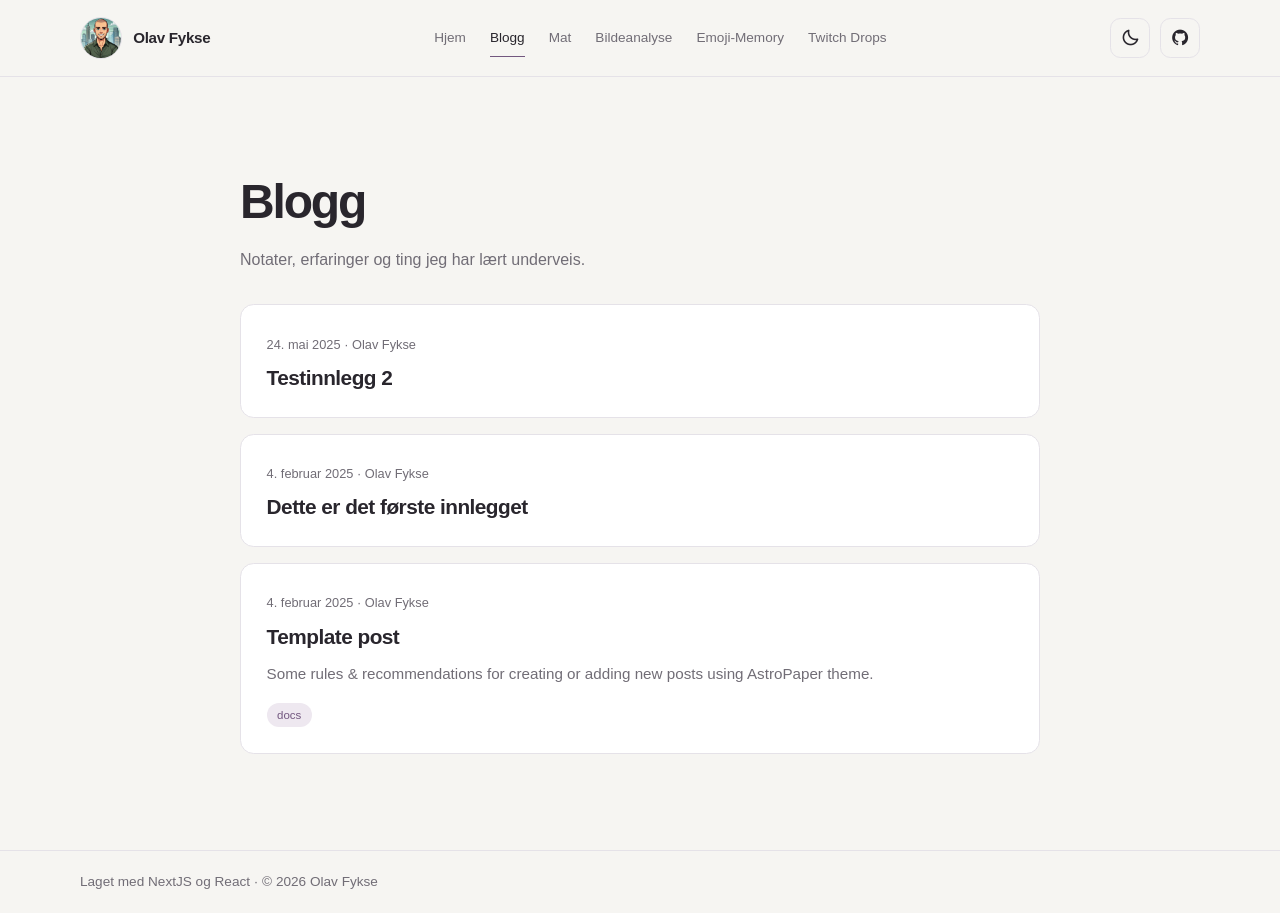
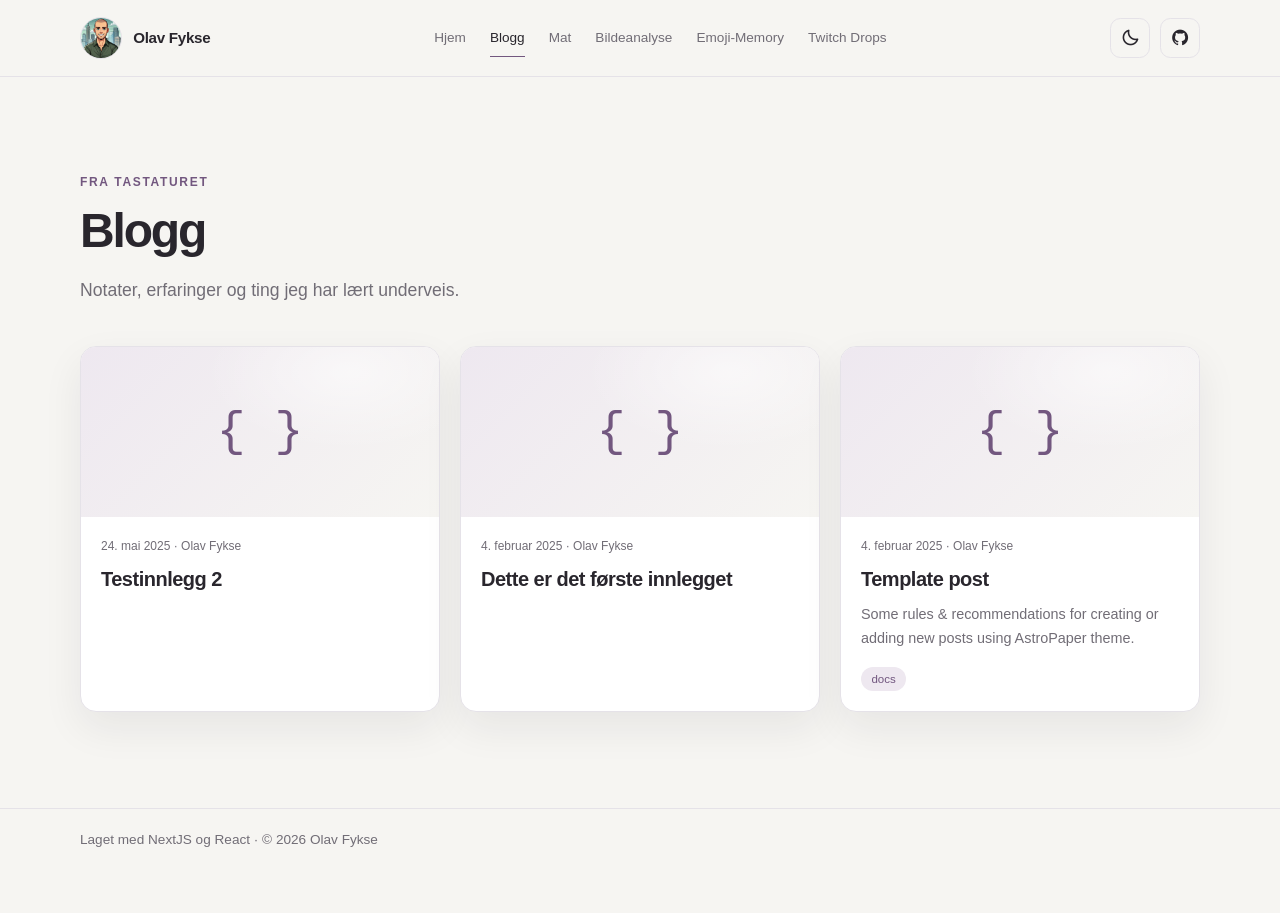
Before and after one commit to bouvet-ofykse/Blog-nextjs, a Next.js app: page /blog in a window 1280 px wide. After the commit the page ends 871 px from the top, so only its background shows below. Built offline with nearby package versions, Linux system fonts and the light colour scheme.

Commit message:
styling av blogg

```diff
--- a/src/app/blog/page.module.css
+++ b/src/app/blog/page.module.css
@@ -1,20 +1,34 @@
 .page {
-    max-width: 800px;
-    margin: 0 auto;
+    display: flex;
+    flex-direction: column;
+    gap: 2.5rem;
 }
 
 .header {
-    margin-bottom: 2rem;
+    max-width: 650px;
 }
 
-.header p {
+.eyebrow {
+    margin: 0 0 0.6rem;
+    color: var(--accent);
+    font-size: 0.75rem;
+    font-weight: 700;
+    letter-spacing: 0.14em;
+    text-transform: uppercase;
+}
+
+.intro {
+    max-width: 540px;
     margin: 0;
     color: var(--muted);
+    font-size: 1.1rem;
+    line-height: 1.75;
 }
 
 .posts {
     display: grid;
-    gap: 1rem;
+    grid-template-columns: repeat(auto-fill, minmax(min(100%, 280px), 1fr));
+    gap: 1.25rem;
     margin: 0;
     padding: 0;
 }
@@ -24,42 +38,73 @@
 }
 
 .postLink {
-    display: block;
+    overflow: hidden;
+    display: flex;
+    flex-direction: column;
     height: 100%;
     border: 1px solid var(--border);
-    border-radius: 0.85rem;
-    padding: clamp(1.1rem, 3vw, 1.6rem);
+    border-radius: 1rem;
     background: var(--surface);
-    transition: border-color 160ms ease;
+    box-shadow: var(--shadow);
+    transition: transform 180ms ease, border-color 180ms ease;
 }
 
 .postLink:hover {
+    transform: translateY(-4px);
     border-color: var(--accent);
+}
+
+.artwork {
+    display: flex;
+    min-height: 170px;
+    align-items: center;
+    justify-content: center;
+    background:
+        radial-gradient(ellipse at 75% 15%, rgb(255 255 255 / 54%), transparent 38%),
+        linear-gradient(135deg, var(--accent-soft), var(--background));
+}
+
+.artworkIcon {
+    color: var(--accent);
+    font-family: monospace;
+    font-size: 3rem;
+    line-height: 1;
+}
+
+.cardBody {
+    display: flex;
+    flex: 1;
+    flex-direction: column;
+    align-items: flex-start;
+    padding: 1.25rem;
 }
 
 .date {
     color: var(--muted);
-    font-size: 0.8rem;
+    font-size: 0.75rem;
 }
 
 .title {
     margin: 0.6rem 0 0;
-    font-size: 1.3rem;
+    font-size: 1.25rem;
+    letter-spacing: -0.025em;
+    line-height: 1.3;
     overflow-wrap: anywhere;
 }
 
 .description {
     margin: 0.7rem 0 0;
     color: var(--muted);
-    font-size: 0.95rem;
-    line-height: 1.7;
+    font-size: 0.9rem;
+    line-height: 1.65;
 }
 
 .tags {
     display: flex;
     flex-wrap: wrap;
     gap: 0.4rem;
-    margin-top: 1rem;
+    margin-top: auto;
+    padding-top: 1rem;
 }
 
 .tag {
--- a/src/app/blog/page.tsx
+++ b/src/app/blog/page.tsx
@@ -11,8 +11,9 @@ export default function BlogPosts() {
     return (
         <main className={styles.page}>
             <header className={styles.header}>
+                <p className={styles.eyebrow}>Fra tastaturet</p>
                 <h1>Blogg</h1>
-                <p>Notater, erfaringer og ting jeg har lært underveis.</p>
+                <p className={styles.intro}>Notater, erfaringer og ting jeg har lært underveis.</p>
             </header>
 
             <ul className={styles.posts}>
@@ -20,6 +21,10 @@ export default function BlogPosts() {
                     return (
                         <li key={post.slug} className={styles.row}>
                             <Link href={`/blog/${post.slug}`} className={styles.postLink}>
+                                <span className={styles.artwork} aria-hidden="true">
+                                    <span className={styles.artworkIcon}>{'{ }'}</span>
+                                </span>
+                                <div className={styles.cardBody}>
                                     <span className={styles.date}>
                                         <time dateTime={post.date}>
                                             {new Date(post.date).toLocaleDateString('nb-NO', {
@@ -41,6 +46,7 @@ export default function BlogPosts() {
                                             {post.tags.map(tag => <span key={tag} className={styles.tag}>{tag}</span>)}
                                         </span>
                                     }
+                                </div>
                             </Link>
 
                         </li>);
```
Lines whose indentation alone changed are shown as unchanged.
